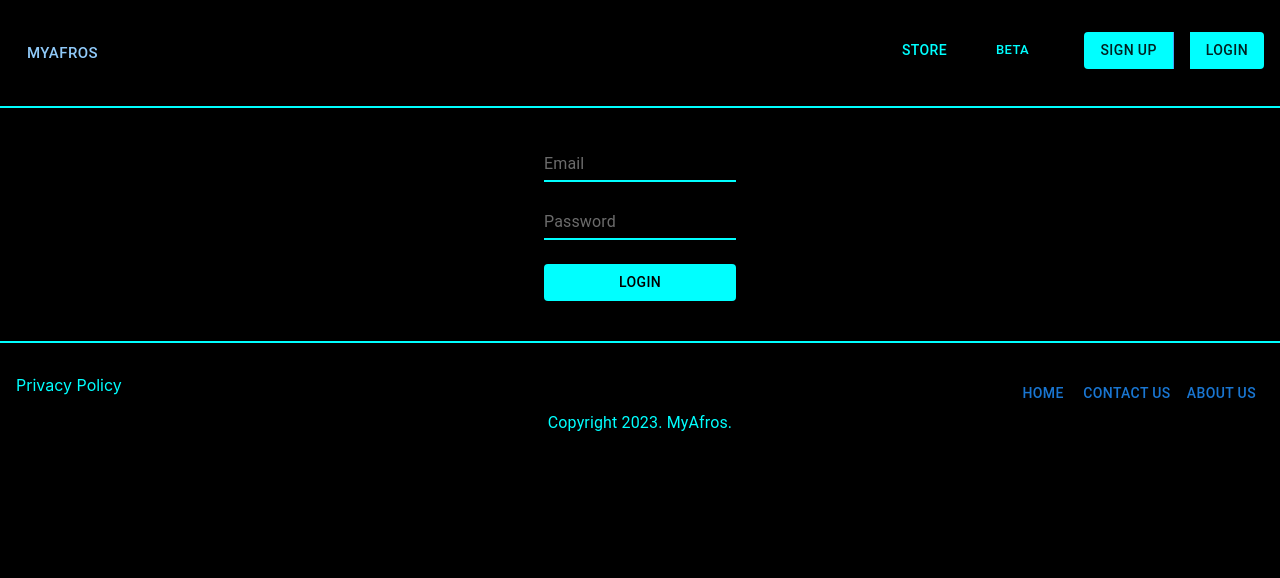
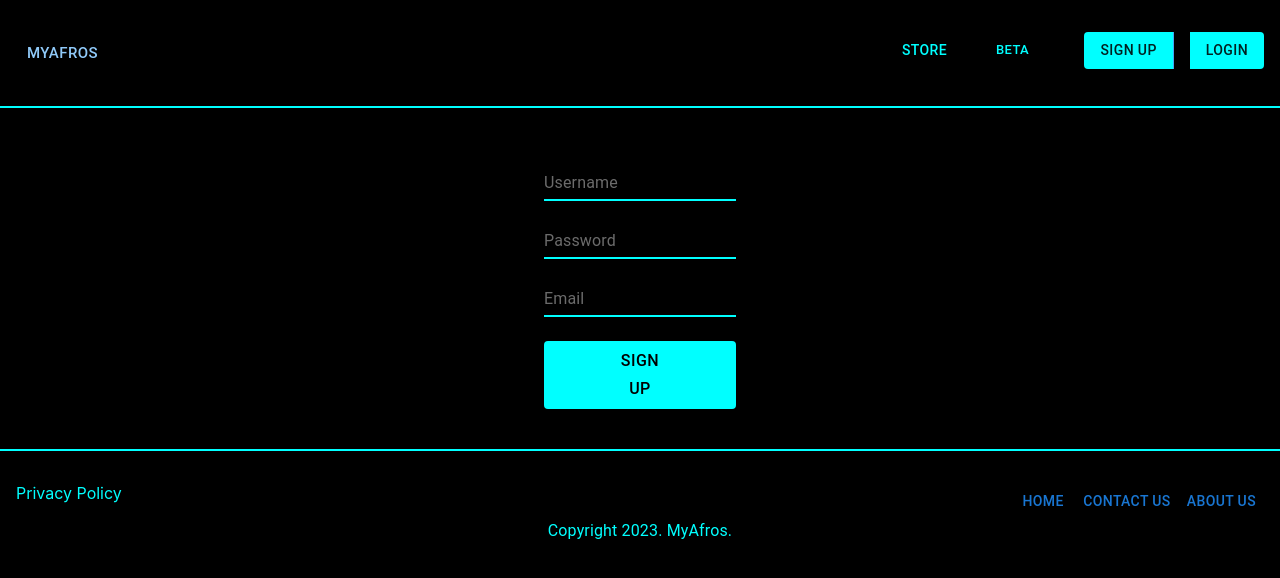
Before and after one commit to eleshinlomo/myafrosclient, a React (Create React App) app: page /signup in a window 1280 px wide. Shown: the top 578 px of the page. Built offline with nearby package versions, Linux system fonts and the light colour scheme; no server answers.

Commit message:
new endpoints added

```diff
--- a/src/App.css
+++ b/src/App.css
@@ -8,3 +8,18 @@
 a{
     text-decoration: none;
 }
+
+.home-wrapper{
+
+
+}
+
+@keyframes fade {
+from {
+    opacity: 0;
+}
+
+to {
+    opacity: 1;
+}
+}
--- a/src/pages/Aidetailpage.js
+++ b/src/pages/Aidetailpage.js
@@ -17,7 +17,7 @@ const Aidetailpage = () => {
   const getAgent = async () => {
     if (!id) return null;
     try {
-      const response = await fetch(`http://localhost:8000/api/${id}/`, {
+      const response = await fetch(`/api/agent/${id}/`, {
         mode: 'cors',
         method: 'GET',
         headers: { 'Content-Type': 'application/json' },
--- a/src/pages/Home.js
+++ b/src/pages/Home.js
@@ -15,15 +15,35 @@ import {
 function Home() {
   const [agent, setAgent] = useState([])
   const [test, setTest] = useState(null)
-
-  // Test API
+  const [users, setUsers] = useState([])
 
 
 
+  // get all users
+  const getUsers =async ()=>{
+    await fetch('api/users/', {
+      mode: 'cors',
+      method: 'GET',
+      headers: {'Content-Type': 'application/json'}
+    })
+    .then((data)=>{
+      if(!data) return null
+      return  data.json()
+    })
+
+    .then((res)=>{
+      console.log(res)
 
 
-  const getAgent =async ()=>{
-    await fetch('api/', {
+    }).catch((err)=>{
+      console.log('ERROR:', err.message)
+    })
+  }
+
+
+// get all agents
+  const getAgents =async ()=>{
+    await fetch('api/agents/', {
       mode: 'cors',
       method: 'GET',
       headers: {'Content-Type': 'application/json'}
@@ -44,7 +64,8 @@ function Home() {
 
   useEffect(()=>{
 
-    getAgent()
+    getAgents()
+    getUsers()
   }, [])
 
 
@@ -80,7 +101,7 @@ function Home() {
   });
 
   return (
-    <div className="">
+    <div className="home-wrapper">
       <ThemeProvider theme={theme}>
         <Grid container spacing={2} xs={12} sm={12} md={12} lg={12} xl={12} justifyContent="center" alignItems="center">
 
--- a/src/pages/Signuppage.js
+++ b/src/pages/Signuppage.js
@@ -11,12 +11,15 @@ import {Box, ThemeProvider,
 const Signuppage = () => {
 
     const [username, setUsername] = useState('')
+    const [password, setPassword] = useState('')
+    const [email, setEmail] = useState('')
+    const [message, setMessage] = useState('')
 
 
     const handleSignup = async (e)=>{
         e.preventDefault()
 
-        await fetch('/spanish/', {
+        await fetch('http://localhost:8000/members/addmember/', {
         method: 'POST',
         mode: 'cors',
         headers: {
@@ -24,47 +27,29 @@ const Signuppage = () => {
 
         },
         body: JSON.stringify({
-            username: username
+            username,
+            password,
+            email
         })
       })
       .then((data)=>{
-        if(!data){
-          return
-        }else{
-          return data.json()
-        }
+        if(!data) return
+        return data.json()
+
       })
 
       .then((res)=>{
         console.log(res)
+        if(res.ok) return setMessage(res.message)
+        return setMessage('Error with registration')
+      })
+      .catch((err)=>{
+        console.log(err.message)
+        setMessage(err.message)
       })
     }
 
 
-
-    const getGreeting = async (e)=>{
-
-        await fetch('/spanish/', {
-        method: 'GET',
-        mode: 'cors',
-        headers: {'Content-Type': 'application/json'}
-      })
-      .then((data)=>{
-        if(!data){
-          return
-        }else{
-          return data.json()
-        }
-      })
-
-      .then((res)=>{
-        console.log(res)
-      })
-    }
-
-    useEffect(()=>{
-      getGreeting()
-    }, [])
 
 
   return (
@@ -74,8 +59,50 @@ const Signuppage = () => {
         <Box sx={{
             paddingY: 5
         }}>
-       <form>
-        <Input name='user_input'
+        <Typography>
+            <h3>{message}</h3>
+        </Typography>
+       <form onSubmit={handleSignup}>
+
+        {/* username */}
+       <Input
+            type='text'
+            onChange={(e)=>setUsername(e.target.value)}
+            value={username}
+            name={username}
+            placeholder='Username'
+            sx={{
+              borderBottom: '2px solid #00FFFF',
+              mb:3,
+              color: 'white',
+              width: '12rem',
+              textAlign: 'center'
+            }}
+            /><br/>
+
+            {/* password */}
+
+            <Input
+            type='password'
+            onChange={(e)=>setPassword(e.target.value)}
+            value={password}
+            name={password}
+            placeholder='Password'
+            sx={{
+              borderBottom: '2px solid #00FFFF',
+              mb:3,
+              color: 'white',
+              width: '12rem',
+              textAlign: 'center'
+            }}
+            /><br/>
+
+       {/* email */}
+        <Input
+            type='email'
+            onChange={(e)=>setEmail(e.target.value)}
+            value={email}
+            name={email}
             placeholder='Email'
             sx={{
               borderBottom: '2px solid #00FFFF',
@@ -85,24 +112,14 @@ const Signuppage = () => {
               textAlign: 'center'
             }}
             /><br/>
-
-            <Input name='user_input'
-            placeholder='Password'
-            sx={{
-              borderBottom: '2px solid #00FFFF',
-              mb:3,
-              color: 'white',
-              width: '12rem',
-              textAlign: 'center'
-            }}
-             /><br/>
-            <Button variant='contained' sx={{
+            <Button type='submit' variant='contained' sx={{
               width: 12,
               paddingX: 12,
               backgroundColor: '#00FFFF',
-              color: 'black'
+              color: 'black',
+              fontSize: 16
 
-            }}>Login</Button>
+            }}>Sign Up</Button>
         </form>
         </Box>
         </Grid>
```
